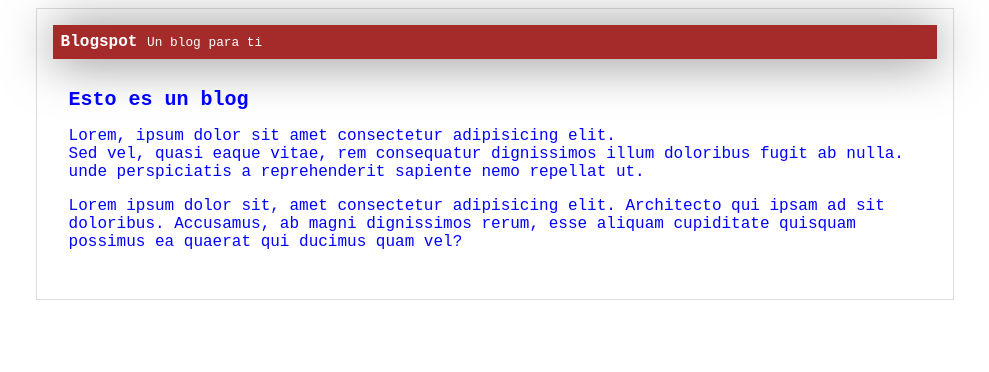
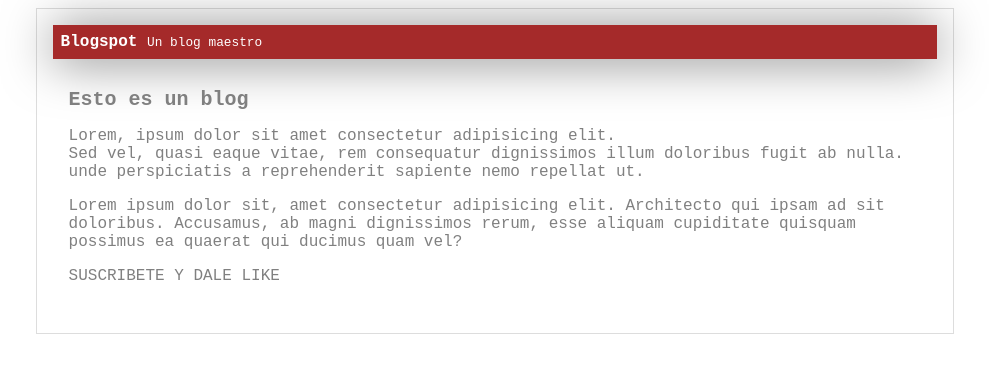
Before and after one commit to yuliannybetancourt/blogplatzi, a plain HTML site: page index.html in a window 1280 px wide. Shown: the whole page, without its empty margins (145-1134 px from the left). Drawn offline with Linux system fonts and the light colour scheme.

Commit message:
Suscribete y dale like

```diff
--- a/css/style.css
+++ b/css/style.css
@@ -1,5 +1,5 @@
 body {
-  color: blue;
+  color: gray;
   text-align: center;
   font-family: monospace;
   font-size: 16px;
--- a/index.html
+++ b/index.html
@@ -9,7 +9,7 @@
   <body>
     <div id="container">
       <div id="cabecera">
-        Blogspot <span id="tagline">Un blog para ti</span>
+        Blogspot <span id="tagline">Un blog maestro</span>
       </div>
       <div id="post">
         <h1>Esto es un blog</h1>
@@ -26,6 +26,8 @@
           esse aliquam cupiditate quisquam possimus ea quaerat qui ducimus quam
           vel?
         </p>
+
+        <p>SUSCRIBETE Y DALE LIKE</p>
       </div>
     </div>
   </body>
```
